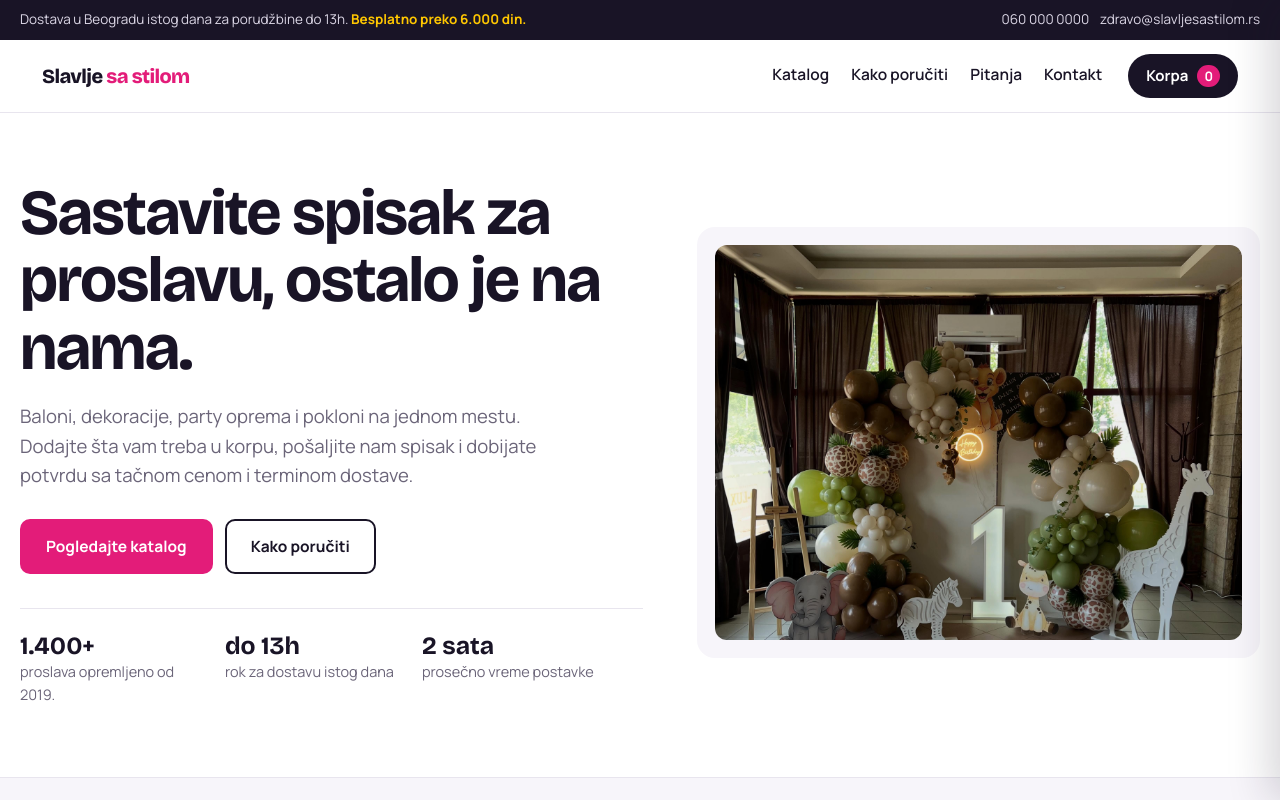
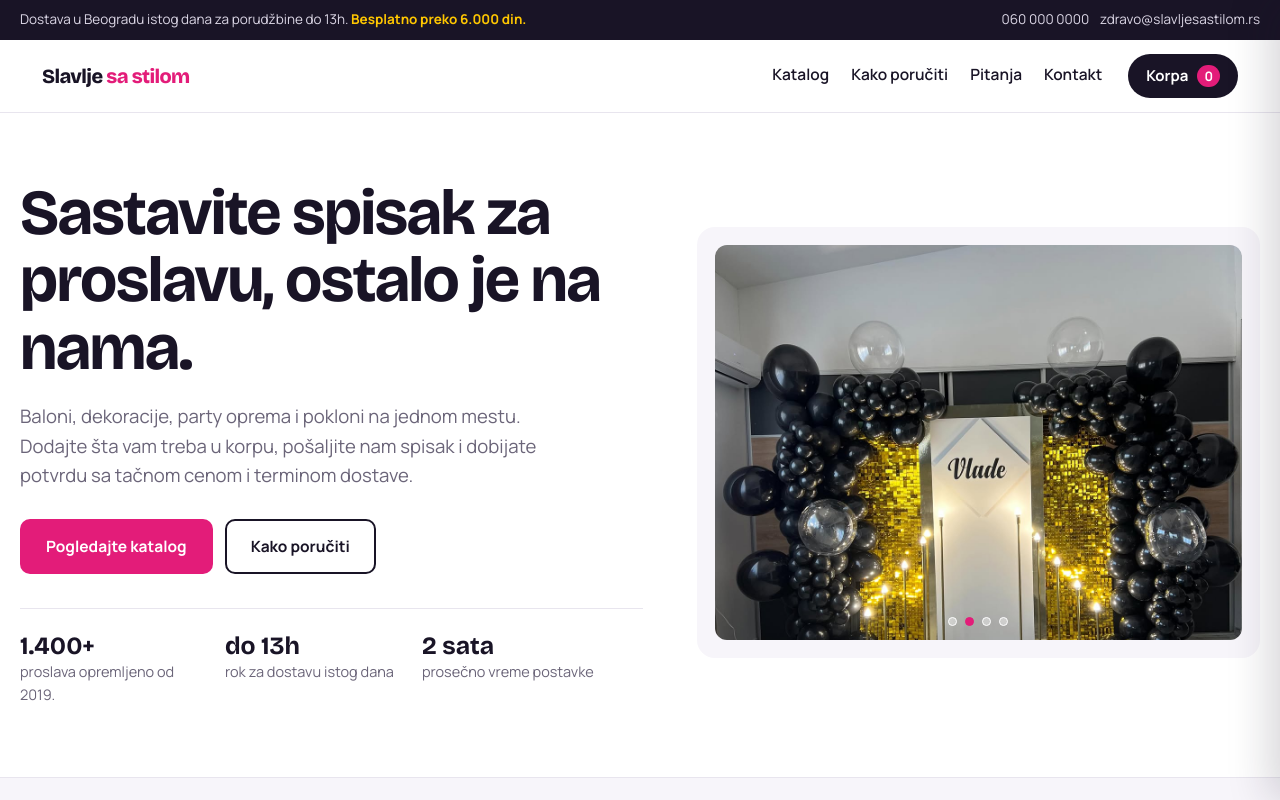
Before and after one commit to Nenadan/slavlje-sa-stilom, a React (Vite) app in the folder slavlje-sa-stilom/: page / in a window 1280 px wide. Shown: the top 800 px of the page. Built offline with nearby package versions, Linux system fonts and the light colour scheme.

Commit message:
Update Hero Section with images

```diff
--- a/slavlje-sa-stilom/src/components/Hero/Hero.css
+++ b/slavlje-sa-stilom/src/components/Hero/Hero.css
@@ -65,13 +65,3 @@
   padding: 18px;
   line-height: 0;
 }
-
-.hero-photo {
-  width: 100%;
-  height: 100%;
-  aspect-ratio: 4 / 3;
-  object-fit: cover;
-  object-position: center 30%;
-  display: block;
-  border-radius: 12px;
-}
--- a/slavlje-sa-stilom/src/components/Hero/Hero.jsx
+++ b/slavlje-sa-stilom/src/components/Hero/Hero.jsx
@@ -1,6 +1,29 @@
 import { Link } from 'react-router-dom';
+import HeroSlider from '../HeroSlider/HeroSlider';
 import heroImage from '../../assets/Hero_Image.jpg';
+import heroImage2 from '../../assets/Hero_Image2.jpg';
+import heroImage3 from '../../assets/Hero_Image3.jpg';
+import heroImage4 from '../../assets/Hero_Image4.jpg';
 import './Hero.css';
+
+const HERO_IMAGES = [
+  {
+    src: heroImage,
+    alt: 'Balon luk u safari temi sa brojem 1, postavljen za proslavu prvog rođendana',
+  },
+  {
+    src: heroImage2,
+    alt: 'Crni balon luk, dekoracija za punoleststvo',
+  },
+  {
+    src: heroImage3,
+    alt: 'Bordo i beli balon luk sa brojevima za proslavu punoletstva',
+  },
+  {
+    src: heroImage4,
+    alt: 'Luk balona, dekoracija za punoletstvo',
+  },
+];
 
 function Hero() {
   return (
@@ -33,11 +56,7 @@ function Hero() {
           </div>
         </div>
         <div className="hero-image">
-          <img
-            className="hero-photo"
-            src={heroImage}
-            alt="Balon luk u safari temi sa brojem 1, postavljen za proslavu prvog rođendana"
-          />
+          <HeroSlider images={HERO_IMAGES} />
         </div>
       </div>
     </section>
--- /dev/null
+++ b/slavlje-sa-stilom/src/components/HeroSlider/HeroSlider.css
@@ -0,0 +1,57 @@
+.hero-slider {
+  position: relative;
+  width: 100%;
+  aspect-ratio: 4 / 3;
+  border-radius: 12px;
+  overflow: hidden;
+}
+
+.hero-slider-image {
+  position: absolute;
+  inset: 0;
+  width: 100%;
+  height: 100%;
+  object-fit: cover;
+  object-position: center 30%;
+  opacity: 0;
+  transition: opacity 0.6s ease;
+}
+
+.hero-slider-image.active {
+  opacity: 1;
+}
+
+@media (prefers-reduced-motion: reduce) {
+  .hero-slider-image {
+    transition: none;
+  }
+}
+
+.hero-slider-dots {
+  position: absolute;
+  left: 0;
+  right: 0;
+  bottom: 14px;
+  display: flex;
+  justify-content: center;
+  gap: 8px;
+}
+
+.hero-slider-dot {
+  width: 9px;
+  height: 9px;
+  padding: 0;
+  border-radius: 999px;
+  border: 1.5px solid var(--color-white);
+  background: rgba(255, 255, 255, 0.4);
+  cursor: pointer;
+}
+
+.hero-slider-dot:hover {
+  background: rgba(255, 255, 255, 0.7);
+}
+
+.hero-slider-dot.active {
+  background: var(--color-magenta);
+  border-color: var(--color-magenta);
+}
--- /dev/null
+++ b/slavlje-sa-stilom/src/components/HeroSlider/HeroSlider.jsx
@@ -0,0 +1,69 @@
+import { useEffect, useRef, useState } from 'react';
+import './HeroSlider.css';
+
+const AUTOPLAY_DELAY = 3500;
+
+function prefersReducedMotion() {
+  return window.matchMedia('(prefers-reduced-motion: reduce)').matches;
+}
+
+function HeroSlider({ images }) {
+  const [activeIndex, setActiveIndex] = useState(0);
+  const [isPaused, setIsPaused] = useState(false);
+  const reducedMotionRef = useRef(false);
+
+  useEffect(() => {
+    reducedMotionRef.current = prefersReducedMotion();
+  }, []);
+
+  useEffect(() => {
+    if (images.length <= 1 || isPaused || reducedMotionRef.current) return undefined;
+
+    const id = setInterval(() => {
+      if (!document.hidden) {
+        setActiveIndex((current) => (current + 1) % images.length);
+      }
+    }, AUTOPLAY_DELAY);
+
+    return () => clearInterval(id);
+  }, [images.length, isPaused]);
+
+  if (images.length === 0) return null;
+
+  return (
+    <div
+      className="hero-slider"
+      onMouseEnter={() => setIsPaused(true)}
+      onMouseLeave={() => setIsPaused(false)}
+      onFocus={() => setIsPaused(true)}
+      onBlur={() => setIsPaused(false)}
+    >
+      {images.map((image, index) => (
+        <img
+          key={image.src}
+          src={image.src}
+          alt={index === activeIndex ? image.alt : ''}
+          aria-hidden={index !== activeIndex}
+          className={`hero-slider-image${index === activeIndex ? ' active' : ''}`}
+        />
+      ))}
+
+      {images.length > 1 && (
+        <div className="hero-slider-dots">
+          {images.map((image, index) => (
+            <button
+              key={image.src}
+              type="button"
+              className={`hero-slider-dot${index === activeIndex ? ' active' : ''}`}
+              aria-label={`Prikaži fotografiju ${index + 1}`}
+              aria-current={index === activeIndex}
+              onClick={() => setActiveIndex(index)}
+            />
+          ))}
+        </div>
+      )}
+    </div>
+  );
+}
+
+export default HeroSlider;
```
Also changed, not shown: slavlje-sa-stilom/src/assets/Hero_Image2.jpg, slavlje-sa-stilom/src/assets/Hero_Image4.jpg.
